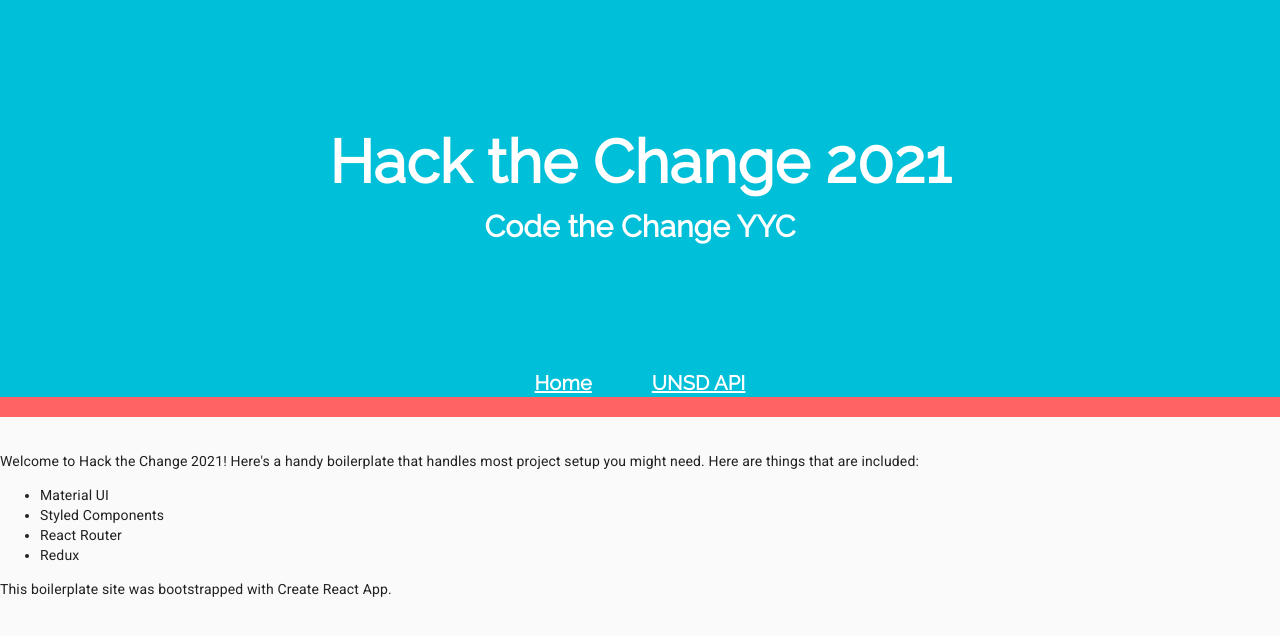
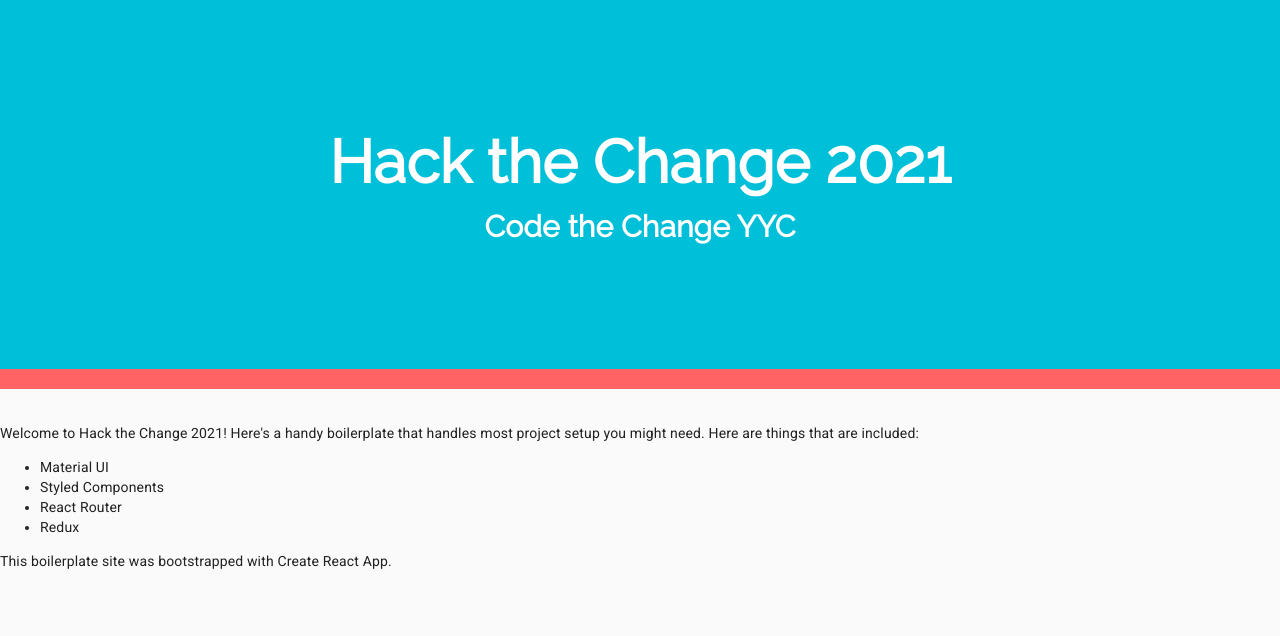
Before and after one commit to Code-the-Change-YYC/react-template, a React (Create React App) app: page / in a window 1280 px wide. Shown: the top 636 px of the page. Built offline with nearby package versions, Linux system fonts and the light colour scheme; what redux-promise-middleware would draw is missing.

Commit message:
Uncomment Navigation for now

```diff
--- a/src/components/Header.js
+++ b/src/components/Header.js
@@ -44,10 +44,10 @@
       <Title>Hack the Change 2021</Title>
       <Subtitle>Code the Change YYC</Subtitle>
     </Titling>
-    <NavBar>
+    {/* <NavBar>
       <NavLink to='/'>Home</NavLink>
       <NavLink to='/unsd'>UNSD API</NavLink>
-    </NavBar>
+    </NavBar> */}
   </Wrapper>
 );
 
```
